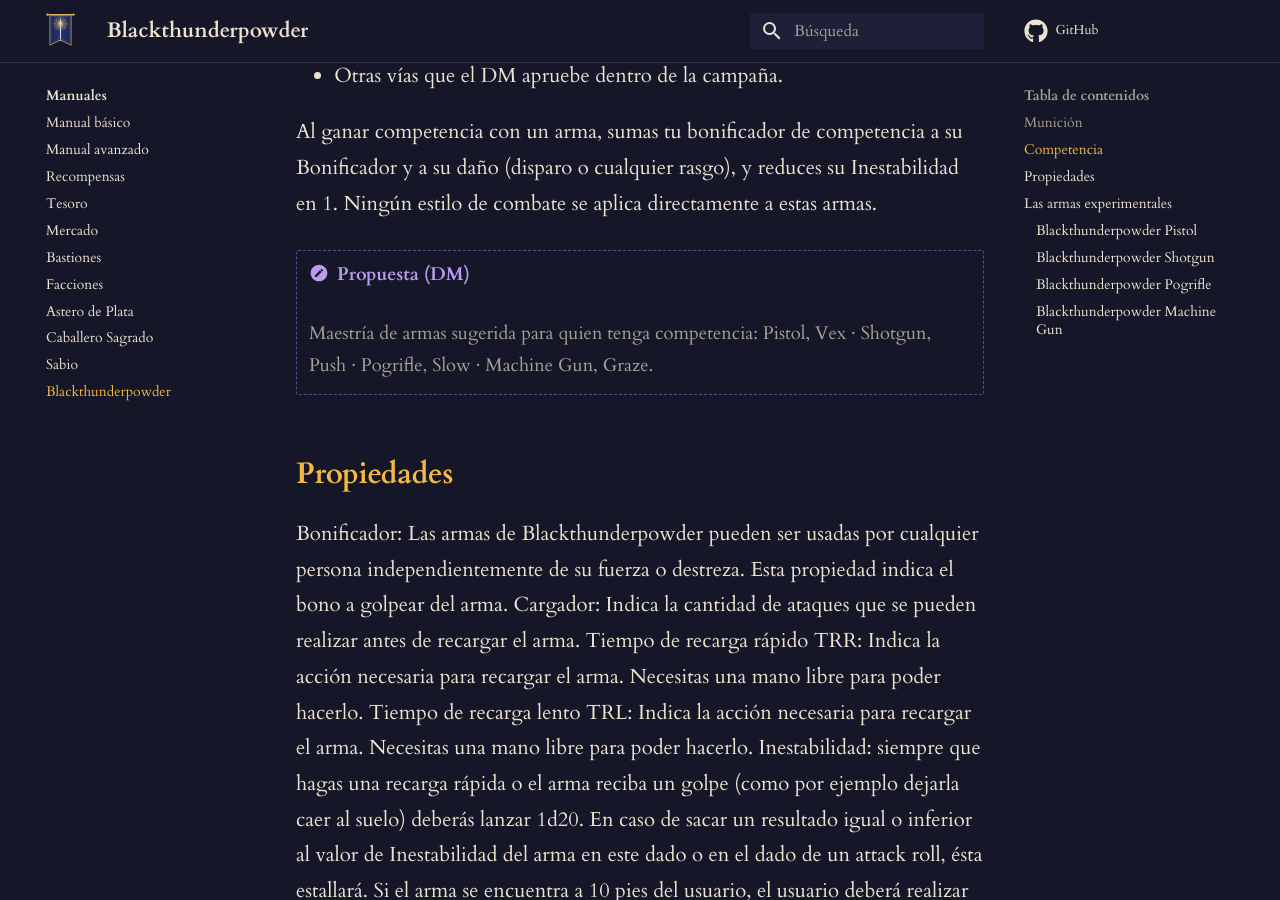
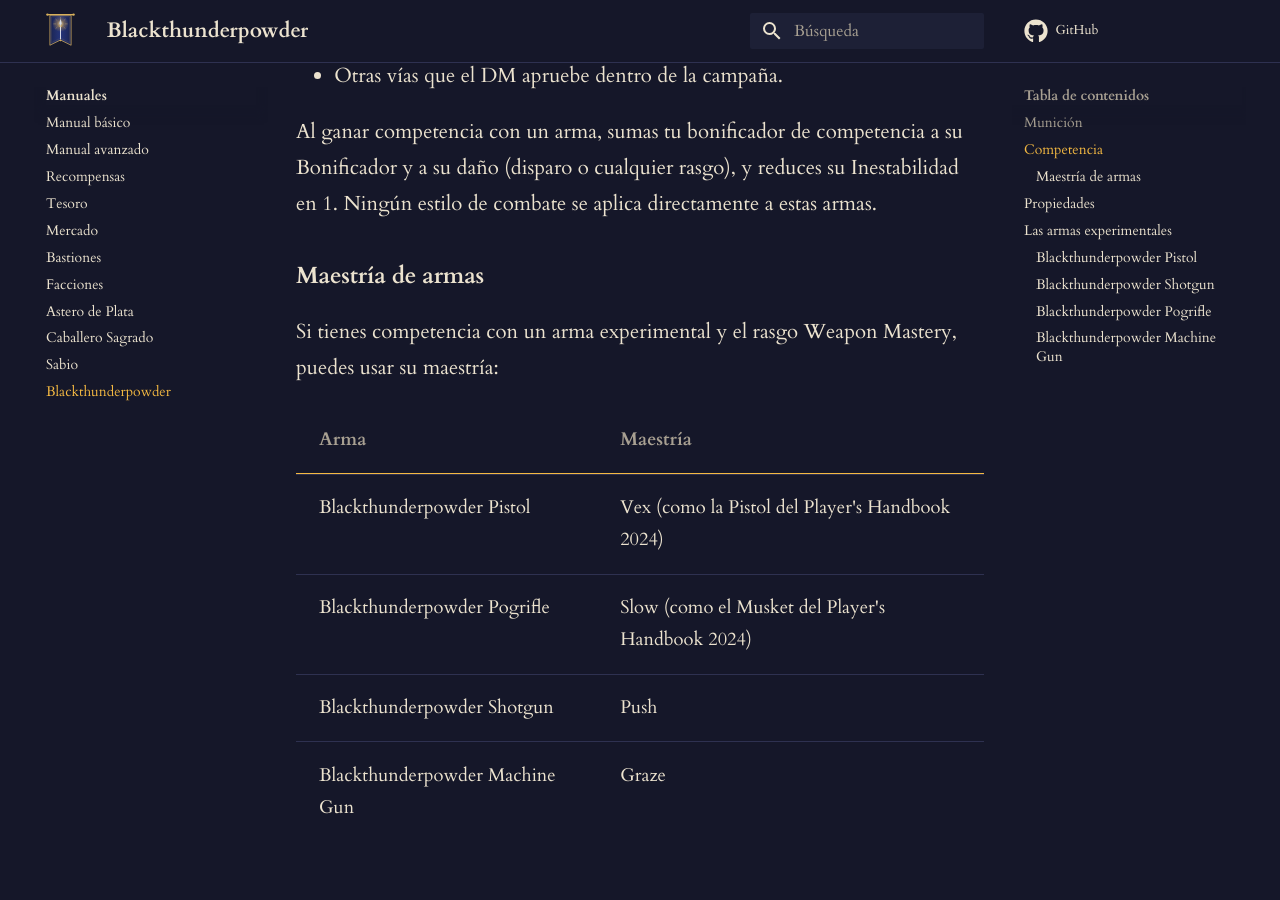
Before and after one commit to MagicFlee-hue/lanza-de-plata, an MkDocs documentation site: the page built from docs/documentos/blackthunderpowder.md, in a window 1280 px wide and 900 px high, scrolled down 2042 px. Built offline with MkDocs 1.6.1 and Material for MkDocs 9.7.7, drawn with Linux system fonts in a browser that asks for light colours; comment, search, counter and statistics services are not loaded.

Commit message:
Update blackthunderpowder.md

```diff
--- a/docs/documentos/blackthunderpowder.md
+++ b/docs/documentos/blackthunderpowder.md
@@ -20,8 +20,16 @@ Las armas de Blackthunderpowder son armas experimentales. Ni la competencia con
 
 Al ganar competencia con un arma, sumas tu bonificador de competencia a su Bonificador y a su daño (disparo o cualquier rasgo), y reduces su Inestabilidad en 1. Ningún estilo de combate se aplica directamente a estas armas.
 
-!!! pendiente "Propuesta (DM)"
-    Maestría de armas sugerida para quien tenga competencia: Pistol, Vex · Shotgun, Push · Pogrifle, Slow · Machine Gun, Graze.
+### Maestría de armas
+
+Si tienes competencia con un arma experimental y el rasgo Weapon Mastery, puedes usar su maestría:
+
+| Arma | Maestría |
+|---|---|
+| Blackthunderpowder Pistol | Vex (como la Pistol del Player's Handbook 2024) |
+| Blackthunderpowder Pogrifle | Slow (como el Musket del Player's Handbook 2024) |
+| Blackthunderpowder Shotgun | Push |
+| Blackthunderpowder Machine Gun | Graze |
 
 ## Propiedades
 
```
